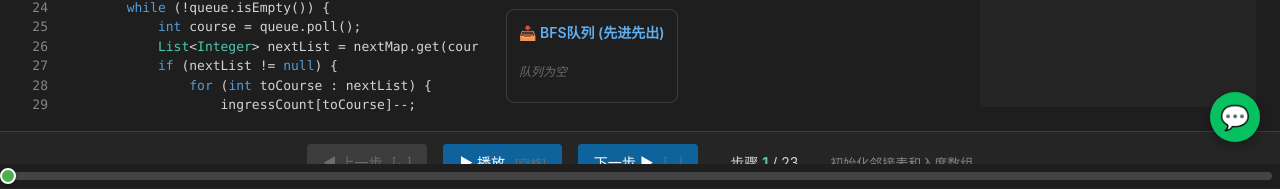
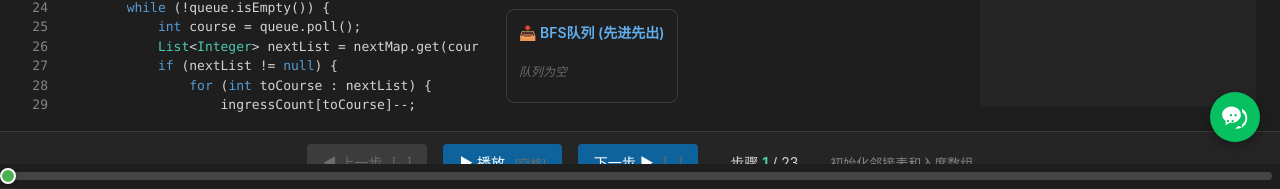
Before and after one commit to fuck-algorithm/leetcode-207-course-schedule, a React (Vite) app: page / in a window 1280 px wide. Shown: the part 608-797 px from the top of the page. Built offline with nearby package versions, Linux system fonts and the light colour scheme.

Commit message:
fix: 修复微信悬浮球图标为群聊图标，保持二维码原始比例

```diff
--- a/src/components/WechatFloat.css
+++ b/src/components/WechatFloat.css
@@ -37,8 +37,8 @@
 }
 
 .wechat-popup img {
-  width: 180px;
-  height: 180px;
+  max-width: 220px;
+  height: auto;
   border-radius: 8px;
 }
 
--- a/src/components/WechatFloat.tsx
+++ b/src/components/WechatFloat.tsx
@@ -10,7 +10,11 @@ export default function WechatFloat() {
       onMouseEnter={() => setIsHovered(true)}
       onMouseLeave={() => setIsHovered(false)}
     >
-      <div className="wechat-icon">💬</div>
+      <div className="wechat-icon">
+        <svg viewBox="0 0 24 24" width="28" height="28" fill="white">
+          <path d="M8.5 11.5a1 1 0 1 1 0-2 1 1 0 0 1 0 2zm4 0a1 1 0 1 1 0-2 1 1 0 0 1 0 2zm-6.5 5a1 1 0 1 1 0-2 1 1 0 0 1 0 2zm4 0a1 1 0 1 1 0-2 1 1 0 0 1 0 2zM9 3C4.58 3 1 6.13 1 10c0 2.17 1.16 4.1 3 5.38V19l3.5-2.1c.5.07 1 .1 1.5.1 4.42 0 8-3.13 8-7s-3.58-7-8-7zm6.5 16.5l2.5 1.5v-2.62c1.84-1.28 3-3.21 3-5.38 0-2.17-1.16-4.1-3-5.38V5c2.76 1.5 4.5 4.5 4.5 8 0 5-4.03 9-9 9-.5 0-1-.03-1.5-.1l3-1.9z"/>
+        </svg>
+      </div>
       {isHovered && (
         <div className="wechat-popup">
           <img src="./wechat-qr.png" alt="微信二维码" />
```
